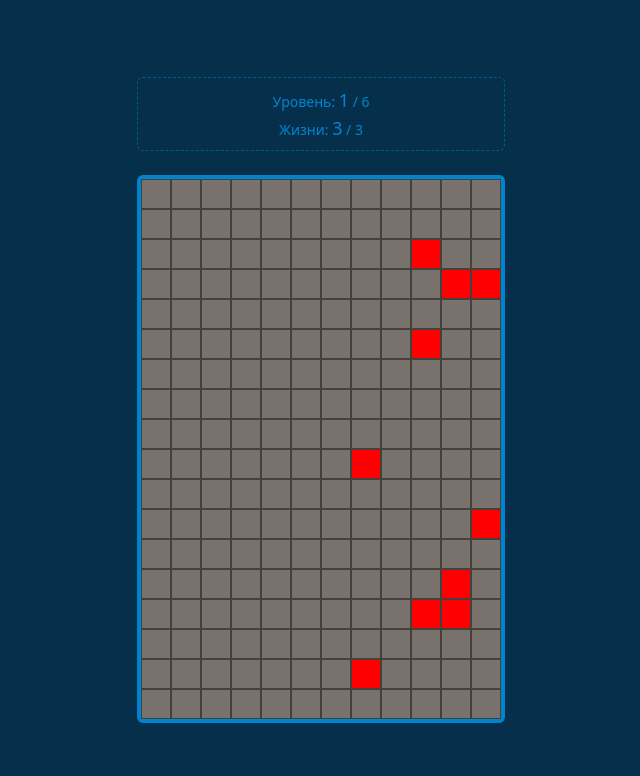
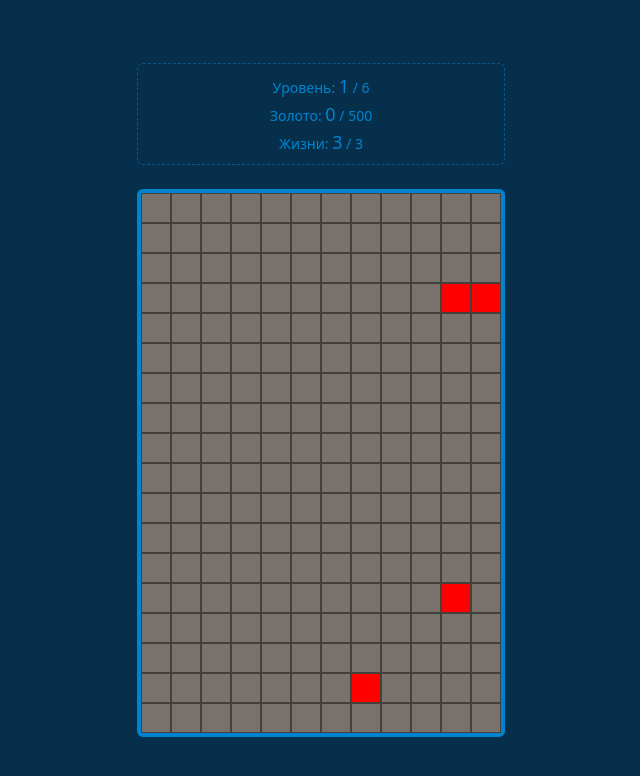
Before and after one commit to sergdevguy/vue-sapper, a Vue app: page / in a window 1280 px wide. Shown: the top 776 px of the page, without its empty margins (319-959 px from the left). Built offline with nearby package versions, Linux system fonts and the light colour scheme.

Commit message:
make architecture

```diff
--- a/src/components/InfoBar.vue
+++ b/src/components/InfoBar.vue
@@ -1,6 +1,7 @@
 <script setup lang="ts">
   defineProps<{
     levels: [number, number]
+    gold: [number, number]
     lifes: [number, number]
   }>()
 </script>
@@ -9,6 +10,7 @@
   <div
     class="mb-6 py-2 px-3 text-center border-1 border-sky-600/50 rounded-md border-dashed text-sm bg-white/0 text-sky-600">
     <div>Уровень: <span class="text-lg">{{ levels[0] }}</span> <span class="text-sm">/ {{ levels[1] }}</span></div>
+    <div>Золото: <span class="text-lg">{{ gold[0] }}</span> <span class="text-sm">/ {{ gold[1] }}</span></div>
     <div>Жизни: <span class="text-lg">{{ lifes[0] }}</span> <span class="text-sm">/ {{ lifes[1] }}</span></div>
   </div>
 </template>
--- a/src/components/Result.vue
+++ b/src/components/Result.vue
@@ -1,12 +1,11 @@
 <script setup lang="ts">
   import { computed } from 'vue'
-  import type { Status } from '../types'
   import ModalLoose from './modals/ModalLoose.vue'
   import ModalWin from './modals/ModalWin.vue'
   import ModalGameover from './modals/ModalGameover.vue'
 
   const props = defineProps<{
-    result: Status | null
+    result: any
   }>()
 
   const emit = defineEmits<{
@@ -14,9 +13,9 @@
   }>()
 
   const currentModal = computed(() => {
-    if (props.result === 'loose') return ModalLoose
-    if (props.result === 'win') return ModalWin
-    if (props.result === 'gameover') return ModalGameover
+    if (props.result.status === 'loose') return ModalLoose
+    if (props.result.status === 'win') return ModalWin
+    if (props.result.status === 'gameoverLoose' || props.result === 'gameoverWin') return ModalGameover
   })
 
   function select(bonus: any) {
@@ -26,7 +25,7 @@
 
 <template>
   <Transition>
-    <component @select="select" :is="currentModal" />
+    <component :is="currentModal" :result @select="select" />
   </Transition>
 </template>
 
--- a/src/components/modals/Modal.vue
+++ b/src/components/modals/Modal.vue
@@ -13,7 +13,7 @@
 <template>
   <div class="fixed top-0 left-0 z-10 w-screen h-screen flex items-center justify-center select-none bg-sky-950/50">
     <div
-      class="py-4 px-6 min-w-[300px] min-h-[300px] flex flex-col justify-center text-center rounded-md bg-gray-900/90 text-white bg-cover bg-center"
+      class="py-4 px-6 min-w-[300px] max-w-[400px] min-h-[300px] flex flex-col justify-center text-center rounded-md bg-gray-900/90 text-white bg-cover bg-center"
       :style="bgStyle">
       <div class="mb-10 text-2xl">
         <slot name="title"></slot>
--- a/src/components/modals/ModalGameover.vue
+++ b/src/components/modals/ModalGameover.vue
@@ -1,45 +1,55 @@
 <script setup lang="ts">
-  import { computed, inject } from 'vue';
+  import { computed } from 'vue';
   import Modal from './Modal.vue';
   import looseImg from '../../assets/loose.jpg'
   import badImg from '../../assets/bad.jpg'
   import normalImg from '../../assets/normal.jpg'
   import goodImg from '../../assets/good.jpg'
 
-  const { restart } = inject('restart') as { restart: () => void }
-  const { lifes, gold } = inject('statResult') // TODO type
+  const props = defineProps<{
+    result: any
+  }>()
+
+  const imit = defineEmits<{
+    reset: []
+  }>()
 
   const bg = computed(() => {
-    if (!lifes.value) return looseImg
-    if (!gold.value) return badImg
-    if (gold.value <= 400) return normalImg
+    if (props.result.status === 'gameoverLoose') return looseImg
+    else if (props.result.gold === 0) return badImg
+    else if (props.result.gold <= 400) return normalImg
     return goodImg
   })
 
-  const badEnd = computed(() => gold.value === 0)
-  const normalEnd = computed(() => gold.value && gold.value <= 400)
-  const goodEnd = computed(() => gold.value === 500)
+  const badEnd = computed(() => props.result.gold === 0)
+  const normalEnd = computed(() => props.result.gold && props.result.gold <= 400)
+  const goodEnd = computed(() => props.result.gold >= 500)
+
+  function reset() {
+    imit('reset')
+  }
 </script>
 
 <template>
   <Modal :bg>
     <template #title>
-      <p v-if="!lifes" class="text-red-500 text-shadow-sm text-shadow-black">Вы проиграли</p>
+      <p v-if="props.result.status === 'gameoverLoose'" class="text-red-500 text-shadow-sm text-shadow-black">Вы
+        проиграли</p>
       <p v-else class="text-green-500 text-shadow-sm text-shadow-black">Вы выиграли</p>
     </template>
     <template #text>
 
-      <div v-if="!lifes" class="p-2 text-shadow-sm text-shadow-black">
+      <div v-if="props.result.status === 'gameoverLoose'" class="p-2 text-shadow-sm text-shadow-black">
         <p>Кракен разрушил ваш корабль.</p>
         <p>Но вы спаслись на плоту. В скором времени вы вновь соберете команду и отправитесь за сокровищами.</p>
       </div>
       <div v-else-if="goodEnd" class="p-2 text-shadow-sm text-shadow-black">
-        <p>Вы нашли все сокровища! ({{ gold }})</p>
+        <p>Вы нашли все сокровища! ({{ props.result.gold }})</p>
         <p>С набитым трюмом золота вы отправились домой праздновать победу.</p>
         <p>О вас будут складывать легенды!</p>
       </div>
       <div v-else-if="normalEnd" class="p-2 text-shadow-sm text-shadow-black">
-        <p>Вы нашли много золота! ({{ gold }})</p>
+        <p>Вы нашли много золота! ({{ props.result.gold }})</p>
         <p>Пускай вы нашли и не все сокравища, зато выжили и отправились домой праздновать успешное путешествие!</p>
       </div>
       <div v-else-if="badEnd" class="p-2 text-shadow-sm text-shadow-black">
@@ -50,7 +60,7 @@
     <template #choice>
       <button
         class="px-5 py-2 border-1 border-green-500 text-green-500 rounded-sm cursor-pointer bg-black/60 hover:bg-black/70"
-        @click="restart">начать заново</button>
+        @click="reset">начать заново</button>
     </template>
   </Modal>
 </template>
--- a/src/composables/useField.ts
+++ b/src/composables/useField.ts
@@ -24,7 +24,6 @@ export function useField() {
       isBomb: false,
       count: 0,
       isHighlight: false,
-      visited: false
     }))
   }
 
--- a/src/composables/useGame.ts
+++ b/src/composables/useGame.ts
@@ -12,8 +12,9 @@ export function useGame() {
   const { openCellHandler } = useGameLogic(field, state.value.fieldSize)
 
   const gameStatus = ref<Status>('idle')
-  const gamerResult = ref<Status>('idle')
+  const gameResult = ref<any>({ status: 'idle', gold: state.value.gold })
 
+  // TODO бардак с бонусами
   function handleCellOpen(id: number) {
     if (gameStatus.value === 'win' || gameStatus.value === 'loose') {
       return
@@ -24,18 +25,28 @@ export function useGame() {
 
     if (result === 'loose') {
       stateActions.decLifes()
-      // gamerResult.value = 'loose'
     } else if (result === 'win') {
       stateActions.incLevel()
     }
+
+    if (!state.value.lifes) {
+      gameResult.value = { status: 'gameoverLoose', gold: state.value.gold }
+    } else if (state.value.level > GAME_CONFIG.totalLevels) {
+      gameResult.value = { status: 'gameoverWin', gold: state.value.gold }
+    } else {
+      gameResult.value = { status: gameStatus.value, gold: state.value.gold }
+    }
   }
 
+  // TODO бардак с бонусами
   function selectBonus(bonus: any) {
     setTimeout(() => {
       if (bonus['incKrakens']) {
         stateActions.incBombs(2)
       } else if (bonus['decRow']) {
         stateActions.decRows(1)
+      } else if (bonus['incGold']) {
+        stateActions.incGold()
       }
 
       if (!state.value.lifes || state.value.level > GAME_CONFIG.totalLevels) {
@@ -43,8 +54,15 @@ export function useGame() {
       }
       fieldActions.reset(state.value.fieldSize, state.value.bombs)
       gameStatus.value = 'idle'
-      gamerResult.value = 'idle'
+      gameResult.value = { status: 'idle', gold: state.value.gold }
     }, 1000)
+  }
+
+  function reset() {
+    stateActions.reset()
+    fieldActions.init(state.value.fieldSize, state.value.bombs)
+    gameStatus.value = 'idle'
+    gameResult.value = { status: 'idle', gold: state.value.gold }
   }
 
   fieldActions.init(state.value.fieldSize, state.value.bombs)
@@ -52,8 +70,8 @@ export function useGame() {
   return {
     state,
     fieldRows,
-    gamerResult,
-    actions: { handleCellOpen, selectBonus }
+    gameResult,
+    actions: { handleCellOpen, selectBonus, reset }
   }
 
 }
--- a/src/composables/useState.ts
+++ b/src/composables/useState.ts
@@ -8,7 +8,6 @@ export function useState() {
 
   function initBaseData(): State {
     return {
-      status: 'idle',
       lifes: GAME_CONFIG.initialLifes,
       gold: GAME_CONFIG.initialGold,
       level: GAME_CONFIG.initialLevel,
@@ -29,6 +28,10 @@ export function useState() {
     state.value.bombs += val
   }
 
+  function incGold() {
+    state.value.gold += 100
+  }
+
   function decRows(val: number) {
     state.value.fieldSize.rows -= val
   }
@@ -39,7 +42,7 @@ export function useState() {
 
   return {
     state,
-    stateActions: { reset, incLevel, decLifes, incBombs, decRows }
+    stateActions: { reset, incLevel, decLifes, incBombs, decRows, incGold }
   }
 
 }
--- a/src/gameConfig.ts
+++ b/src/gameConfig.ts
@@ -4,7 +4,7 @@ export const GAME_CONFIG = {
   initialGold: 0,
   initialLevel: 1,
   initialField: { rows: 18, cols: 12 },
-  initialBombs: 10
+  initialBombs: 4
 }
 
 export const BONUS = {
--- a/src/pages/Game.vue
+++ b/src/pages/Game.vue
@@ -5,14 +5,14 @@
   import { useGame } from '../composables/useGame.ts'
   import { GAME_CONFIG } from '../gameConfig.ts';
 
-  const { state, fieldRows, gamerResult, actions } = useGame()
+  const { state, fieldRows, gameResult, actions } = useGame()
 </script>
 
 <template>
   <div class="w-screen h-screen flex flex-col justify-center items-center bg-sky-950">
     <div>
-      <Result @select="actions.selectBonus" :result="gamerResult" />
-      <InfoBar :levels="[state.level, GAME_CONFIG.totalLevels]" :lifes="[state.lifes, GAME_CONFIG.initialLifes]" />
+      <Result @select="actions.selectBonus" @reset="actions.reset" :result="gameResult" />
+      <InfoBar :levels="[state.level, GAME_CONFIG.totalLevels]" :gold="[state.gold, 500]" :lifes="[state.lifes, GAME_CONFIG.initialLifes]" />
       <Field @open="actions.handleCellOpen" :fieldRows />
     </div>
   </div>
--- a/src/types.ts
+++ b/src/types.ts
@@ -1,5 +1,4 @@
 export type State = {
-  status: Status
   lifes: number
   gold: number
   level: number
@@ -7,7 +6,7 @@ export type State = {
   fieldSize: FieldSize
 }
 
-export type Status = 'idle' | 'loose' | 'win' | 'gameover'
+export type Status = 'idle' | 'loose' | 'win' | 'gameoverLoose' | 'gameoverWin'
 
 export type FieldSize = { rows: number, cols: number }
 
```
Also changed, not shown: src/components/modals/ModalWin.vue (+19 -5 lines).
